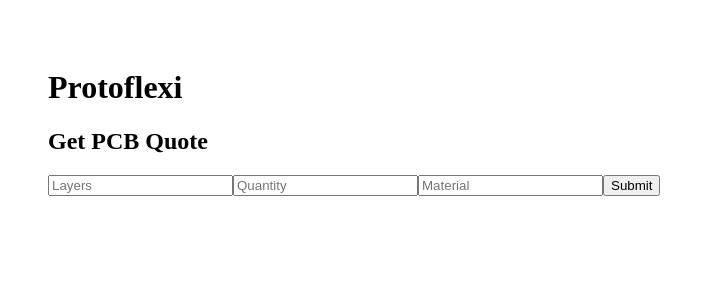
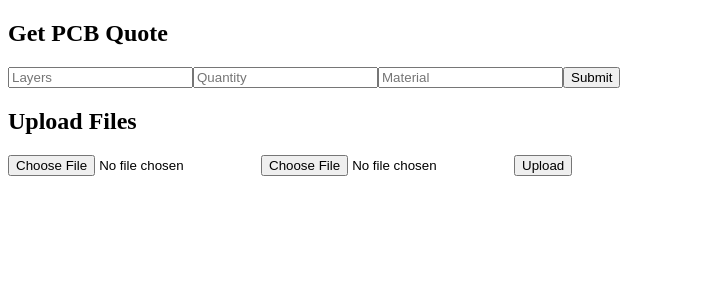
Before and after one commit to thankiprem73/protoflexi-frontend, a Next.js app: page / in a window 1280 px wide. Shown: the top 300 px of the page, without its empty margins (0-715 px from the left). Built offline with nearby package versions, Linux system fonts and the light colour scheme.

Commit message:
Update page.js

```diff
--- a/app/page.js
+++ b/app/page.js
@@ -1,12 +1,13 @@
 export const dynamic = "force-dynamic";
 
 import QuoteForm from "../components/QuoteForm";
+import FileUpload from "../components/FileUpload";
 
 export default function Home() {
   return (
-    <main style={{ padding: "40px" }}>
-      <h1>Protoflexi</h1>
+    <main className="p-10">
       <QuoteForm />
+      <FileUpload />
     </main>
   );
 }
```
